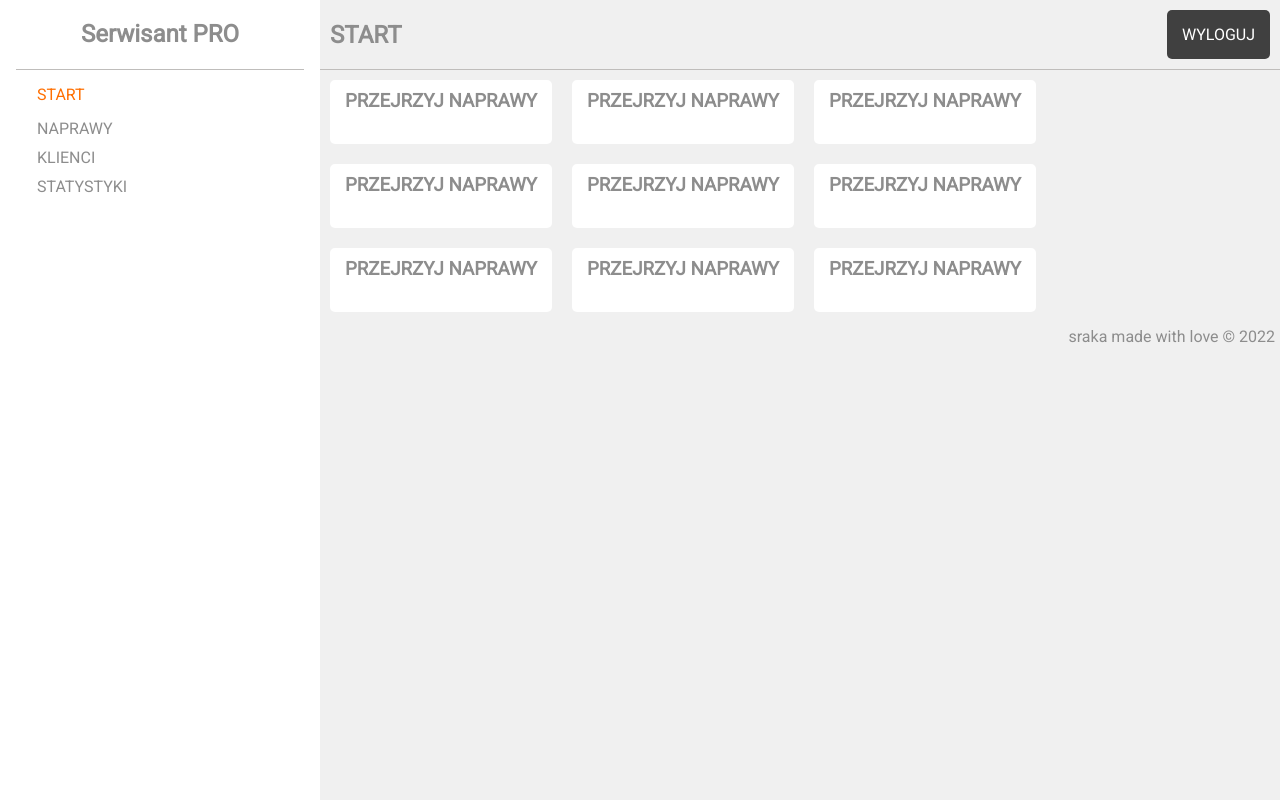
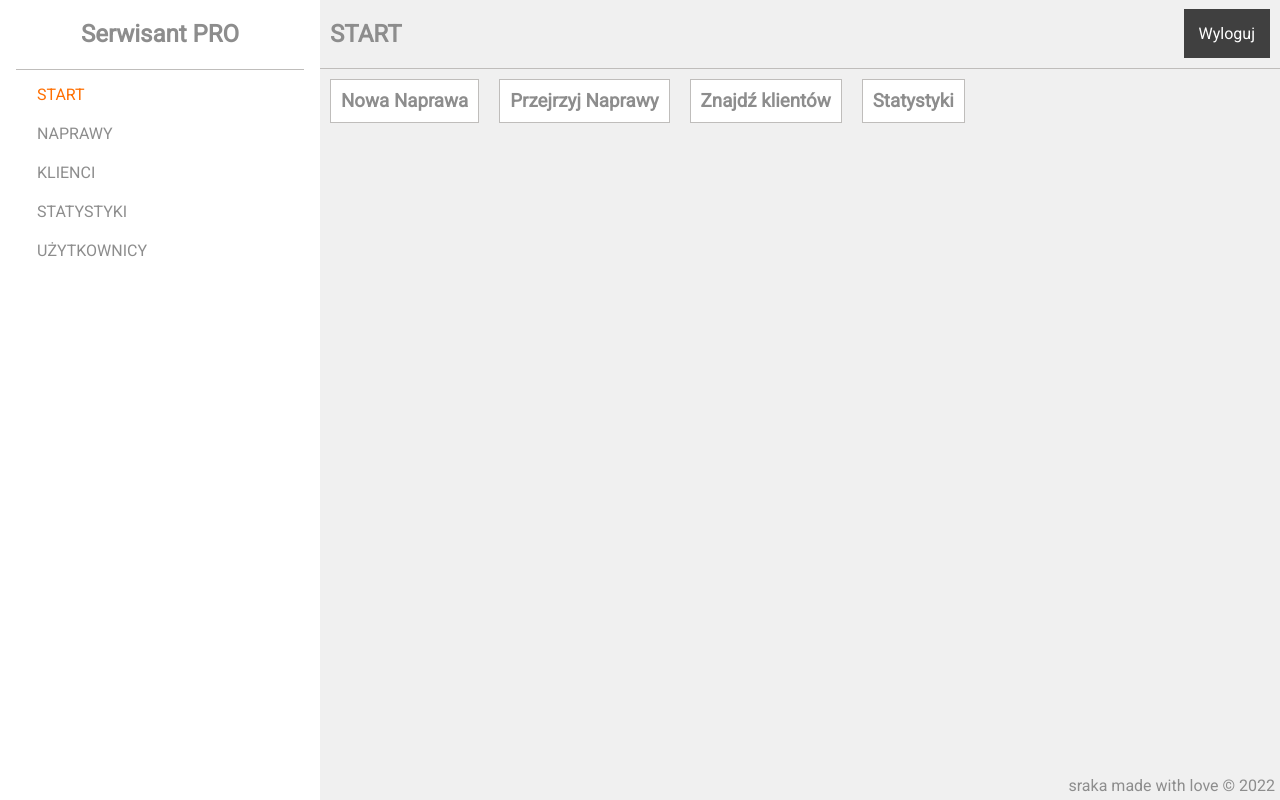
Before and after one commit to kubaWilk/diplomaSerwisantFront, a React (Create React App) app: page / in a window 1280 px wide. Built offline with nearby package versions, Linux system fonts and the light colour scheme; the HTML template or start-up script is replaced by a standard one.

Commit message:
layout cleanup

```diff
--- a/src/App.css
+++ b/src/App.css
@@ -8,7 +8,7 @@
 }
 
 body{
-  color: #8d8d8d
+  color: #8d8d8d;
 }
 
 a{
@@ -20,15 +20,14 @@ li{
   list-style: none;
 }
 
-
-
 /* Utilities */
 .btn{
   background: #404040;
   padding: 15px;
   color: #fff;
-  border-radius: 5px;
+  text-transform: capitalize;
 }
+
 .btn:hover{
   background: #ff6f00;
 }
@@ -36,9 +35,14 @@ li{
 .menu{
   padding: 5px;
   text-transform: uppercase;
+  display: block;
 }
 
 .menu:hover{
+  color: #ff6f00;
+}
+
+.menu.active{
   color: #ff6f00;
 }
 
@@ -49,8 +53,8 @@ li{
 
 /* Side Menu */
 #side-menu{
-  min-height: 100vh;
-  min-width: 25vw;
+  width: 25vw;
+  height: 100vh;
   display: flex;
   flex-direction: column;
   align-items: center;
@@ -69,24 +73,21 @@ li{
 #side-menu ul{
   width: 80%;
 }
+
 #side-menu li{
   text-align: left;
   margin-top: 10px;
-  display: block;
 }
 
 
-#side-menu .menu.active{
-  display: block;
-  color: #ff6f00;
-}
-
 /* Dashboard */
 #dashboard{
+  width: 75vw;
+  height: 100vh;
   background: #f0f0f0;
-  min-width: 75vw;
-  min-height: 100vh;
-
+  display: flex;
+  flex-direction: column;
+  justify-content: space-between;
 }
 
 #dashboard .navbar{
@@ -101,6 +102,7 @@ li{
 
 #dashboard .footer{
   display: flex;
+  width: 100%;
   justify-content: flex-end;
 }
 
@@ -111,14 +113,17 @@ li{
 #dashboard .container{
   display: flex;
   flex-wrap: wrap;
+  align-content: flex-start;
+  height: 90%;
 }
 
 .dash-rectangle{
   margin: 10px;
-  /* display: flex; */
-  /* align-items: center; */
   background: #fff;
-  border-radius: 5px;
+  border: 1px #bfbdbb solid;
   padding: 10px;
-  height: 4rem;
 }
+
+.dash-rectangle a{
+  text-align: center;
+}
--- a/src/App.js
+++ b/src/App.js
@@ -1,12 +1,12 @@
 import './App.css';
-import Dashboard from './components/Dashboard';
+import DashContainer from './components/DashContainer';
 import SideMenu from './components/SideMenu'
 
 function App() {
   return (
   <div id="wrapper">
     <SideMenu text="Serwisant PRO"/>
-    <Dashboard />
+    <DashContainer sectionName="Start"/>
   </div>
   );
 }
--- /dev/null
+++ b/src/components/Button.js
@@ -0,0 +1,7 @@
+const Button = ({text, style, link}) => {
+  return (
+    <a href="{link}" className={style}>{text}</a>
+  )
+}
+
+export default Button
--- /dev/null
+++ b/src/components/DashButton.js
@@ -0,0 +1,9 @@
+const DashButton = ({link, text}) => {
+  return (
+    <div className="dash-rectangle">
+      <h3><a className="" href={link}>{text}</a></h3>
+    </div>
+  )
+}
+
+export default DashButton
--- /dev/null
+++ b/src/components/DashContainer.js
@@ -0,0 +1,15 @@
+import Dashboard from "./Dashboard"
+import Footer from "./Footer"
+import Navbar from "./Navbar"
+
+const DashContainer = ({sectionName}) => {
+  return (
+    <div id="dashboard">
+      <Navbar sectionName={sectionName}/>
+      <Dashboard />
+      <Footer />
+    </div>
+  )
+}
+
+export default DashContainer
--- a/src/components/Dashboard.js
+++ b/src/components/Dashboard.js
@@ -1,55 +1,14 @@
+import React from 'react'
+import DashButton from './DashButton'
+
 const Dashboard = () => {
   return (
-    <div id="dashboard">
-      <nav className="navbar">
-        <h1>Start</h1>
-        <ul>
-          <li><a href="#" className="btn">Wyloguj</a></li>
-        </ul>
-      </nav>
-
-      <div className="container">
-        <div className="dash-rectangle">
-          <h3><a className="menu" href="#">Przejrzyj naprawy</a></h3>
-        </div>
-
-        <div className="dash-rectangle">
-          <h3><a className="menu" href="#">Przejrzyj naprawy</a></h3>
-        </div>
-
-        <div className="dash-rectangle">
-          <h3><a className="menu" href="#">Przejrzyj naprawy</a></h3>
-        </div>
-
-        <div className="dash-rectangle">
-          <h3><a className="menu" href="#">Przejrzyj naprawy</a></h3>
-        </div>
-
-        <div className="dash-rectangle">
-          <h3><a className="menu" href="#">Przejrzyj naprawy</a></h3>
-        </div>
-
-        <div className="dash-rectangle">
-          <h3><a className="menu" href="#">Przejrzyj naprawy</a></h3>
-        </div>
-
-        <div className="dash-rectangle">
-          <h3><a className="menu" href="#">Przejrzyj naprawy</a></h3>
-        </div>
-
-        <div className="dash-rectangle">
-          <h3><a className="menu" href="#">Przejrzyj naprawy</a></h3>
-        </div>
-
-        <div className="dash-rectangle">
-          <h3><a className="menu" href="#">Przejrzyj naprawy</a></h3>
-        </div>
+    <div className="container">
+      <DashButton text="Nowa Naprawa" link="#"/>
+      <DashButton text="Przejrzyj Naprawy" link="#"/>
+      <DashButton text="Znajdź klientów" link="#"/>
+      <DashButton text="Statystyki" link="#"/>
       </div>
-
-      <footer className="footer">
-        <p>sraka made with love &copy; 2022</p>
-      </footer>
-    </div>
   )
 }
 
--- /dev/null
+++ b/src/components/Footer.js
@@ -0,0 +1,9 @@
+const Footer = () => {
+  return (
+    <footer className="footer">
+    <p>sraka made with love &copy; 2022</p>
+  </footer>
+  )
+}
+
+export default Footer
--- /dev/null
+++ b/src/components/Navbar.js
@@ -0,0 +1,15 @@
+import Button from './Button'
+const Navbar = ({sectionName}) => {
+  return (
+    <nav className="navbar">
+        <h1>{sectionName}</h1>
+        <ul>
+          <li>
+            <Button text="Wyloguj" style="btn" link="#"/>
+          </li>
+        </ul>
+      </nav>
+  )
+}
+
+export default Navbar
--- a/src/components/SideMenu.js
+++ b/src/components/SideMenu.js
@@ -9,6 +9,7 @@ const SideMenu = ({text}) => {
         <li><a className="menu" href="#">Naprawy</a></li>
         <li><a className="menu" href="#">Klienci</a></li>
         <li><a className="menu" href="#">Statystyki</a></li>
+        <li><a className="menu" href="#">Użytkownicy</a></li>
       </ul>
     </div>
   )
```
